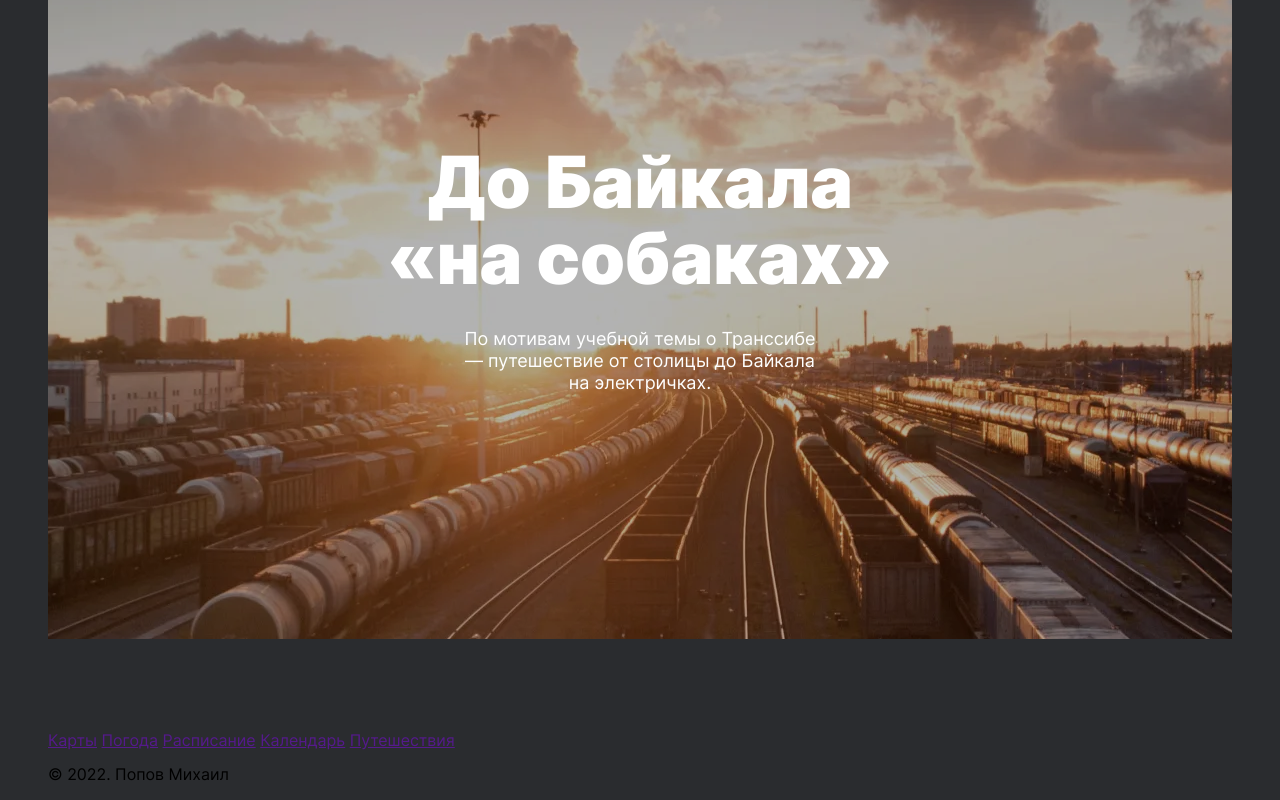
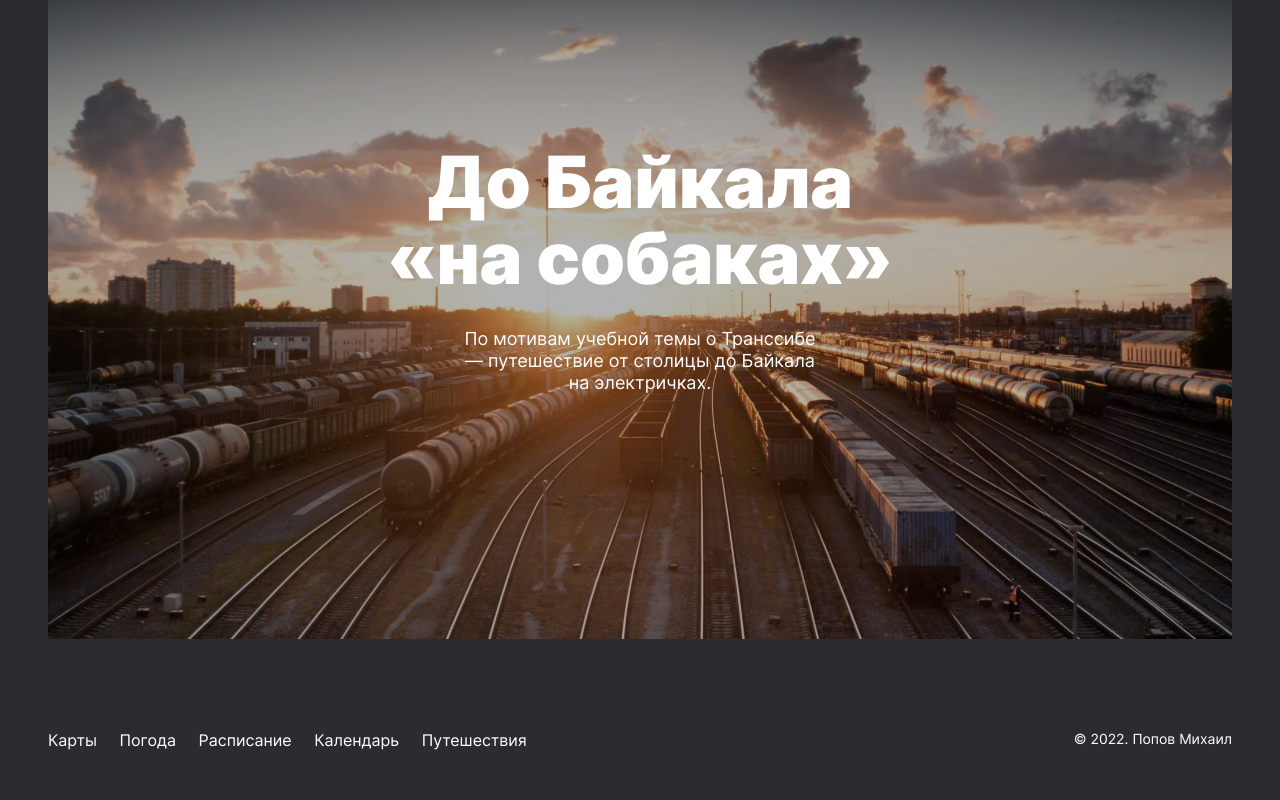
Before and after one commit to atmalive/russian-travel, a plain HTML site: page index.html in a window 1280 px wide. Shown: the part 6081-6881 px from the top of the page. After the commit the page ends 6832 px from the top, so only its background shows below. Drawn offline with Linux system fonts and the light colour scheme.

Commit message:
done - 1280

```diff
--- a/blocks/cover/__background/cover__background.css
+++ b/blocks/cover/__background/cover__background.css
@@ -1,7 +1,5 @@
 .cover__background {
-    grid-row: 1/3;
-    grid-column: 1/3;
     width: 100%;
     height: 100%;
-    background: url('../../../images/background.webp') no-repeat center center;
+    background: url('../../../images/background.webp') center / cover no-repeat;
 }
--- a/blocks/cover/__overlay/cover__overlay.css
+++ b/blocks/cover/__overlay/cover__overlay.css
@@ -6,6 +6,7 @@
     height: 100%;
     width: 100%;
     background-color: rgba(0,0, 0, 0.3);
+    transition: background-color 0.8s;
 }
 
 .cover__overlay:hover {
--- a/blocks/footer/__copyright/footer__copyright.css
+++ b/blocks/footer/__copyright/footer__copyright.css
@@ -0,0 +1,9 @@
+.footer__copyright {
+    font-weight: 400;
+    font-size: 14px;
+    line-height: 1.14;
+    text-align: right;
+    color: #FFFFFF;
+    margin: 0;
+    padding: 0;
+}
--- a/blocks/footer/__link/footer__link.css
+++ b/blocks/footer/__link/footer__link.css
@@ -0,0 +1,17 @@
+.footer__link {
+    font-weight: 400;
+    font-size: 16px;
+    line-height: 1.12;
+    color: #FFFFFF;
+    margin: 0 18px 0 0;
+    padding: 0;
+    text-decoration: none;
+ }
+
+.footer__link:last-child {
+    margin: 0;
+}
+
+.footer__link:hover {
+    opacity: 0.8;
+}
--- a/blocks/footer/footer.css
+++ b/blocks/footer/footer.css
@@ -0,0 +1,6 @@
+.footer {
+    display: flex;
+    justify-content: space-between;
+    width: 100%;
+    height: 20px;
+}
--- a/blocks/header/__lang-link/header__lang-link.css
+++ b/blocks/header/__lang-link/header__lang-link.css
@@ -9,6 +9,7 @@
     border-bottom: 2px solid #fff;
     margin: 0 18px 0 0;
     padding: 0;
+    transition: opacity 0.8s;
 }
 
 
--- a/blocks/place/__link/place__link.css
+++ b/blocks/place/__link/place__link.css
@@ -5,6 +5,7 @@
     text-decoration-line: underline;
     color: #FFFFFF;
     margin: 0;
+    transition: opacity 0.8s;
 }
 
 .place__link:hover {
```
